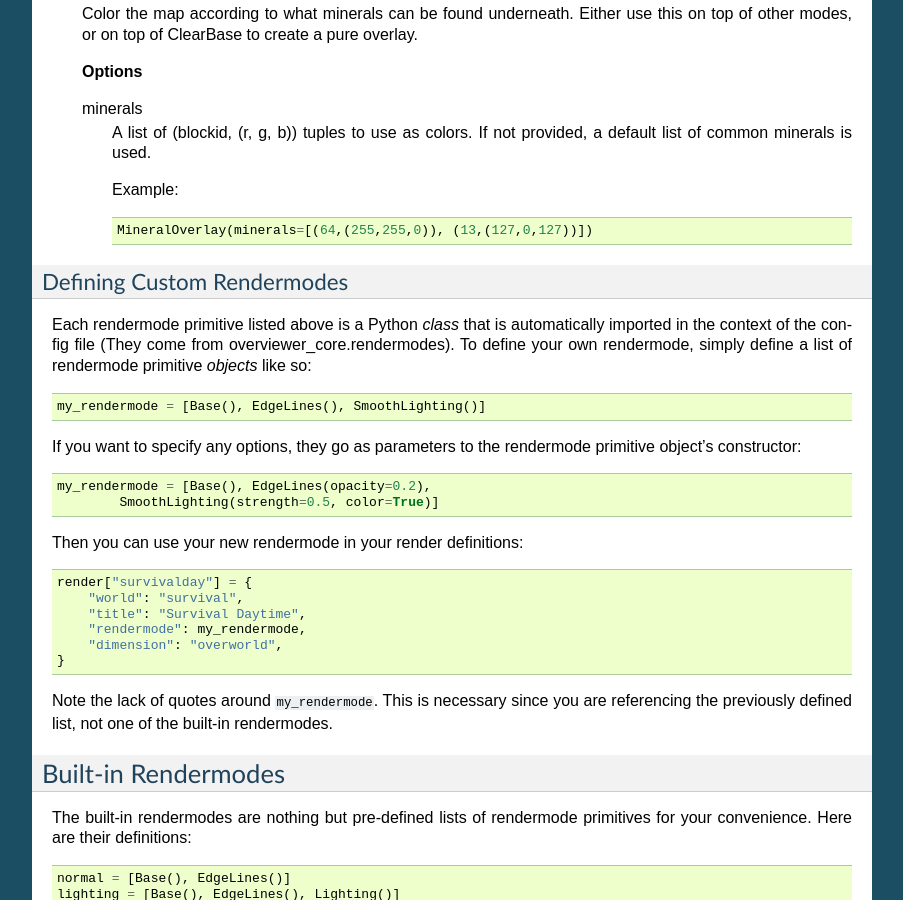
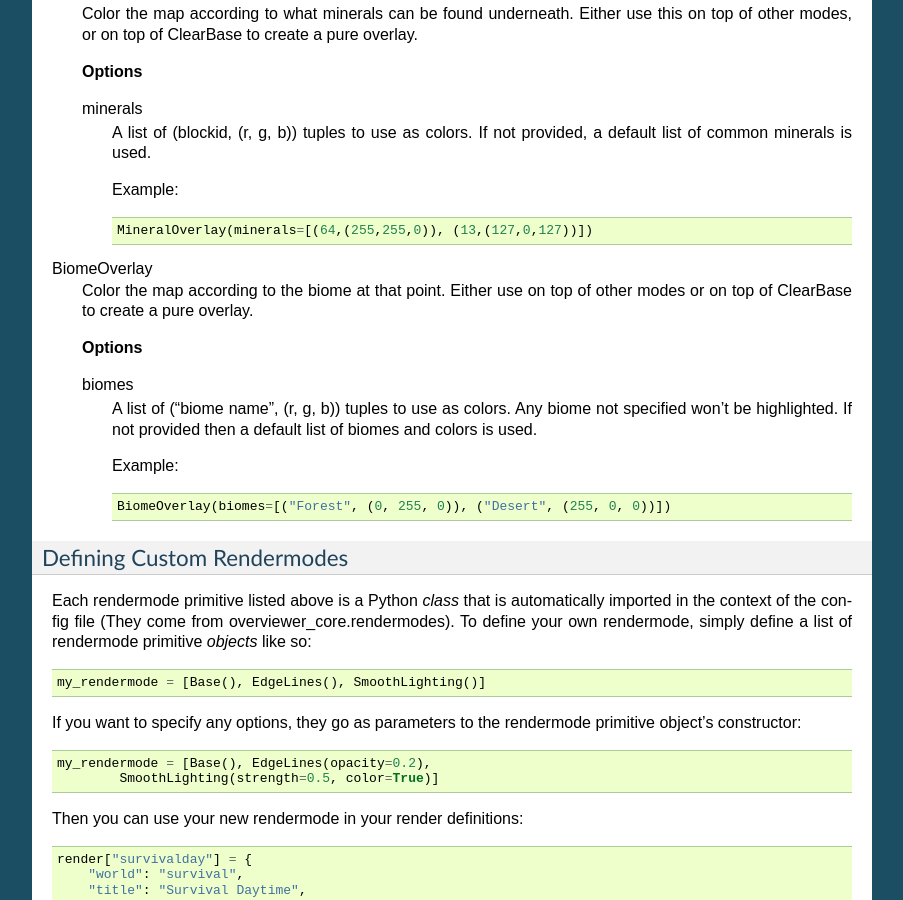
Before and after one commit to overviewer/Minecraft-Overviewer, a Sphinx documentation site: the page built from docs/config.rst, in a window 1280 px wide and 900 px high, scrolled down 12450 px. Shown: the whole window, without its empty margins (198-1101 px from the left). Built offline with Sphinx 7.4.7, drawn with Linux system fonts in a browser that asks for light colours.

Commit message:
Add documentation for BiomeOverlay
Have stuck with 'color' as the preferred spelling...

```diff
--- a/docs/config.rst
+++ b/docs/config.rst
@@ -802,7 +802,20 @@ MineralOverlay
 
             MineralOverlay(minerals=[(64,(255,255,0)), (13,(127,0,127))])
 
+BiomeOverlay
+    Color the map according to the biome at that point. Either use on
+    top of other modes or on top of ClearBase to create a pure overlay.
 
+    **Options**
+
+    biomes
+        A list of ("biome name", (r, g, b)) tuples to use as colors. Any
+        biome not specified won't be highlighted. If not provided then
+        a default list of biomes and colors is used.
+
+        Example::
+
+            BiomeOverlay(biomes=[("Forest", (0, 255, 0)), ("Desert", (255, 0, 0))])
 
 Defining Custom Rendermodes
 ---------------------------
```
